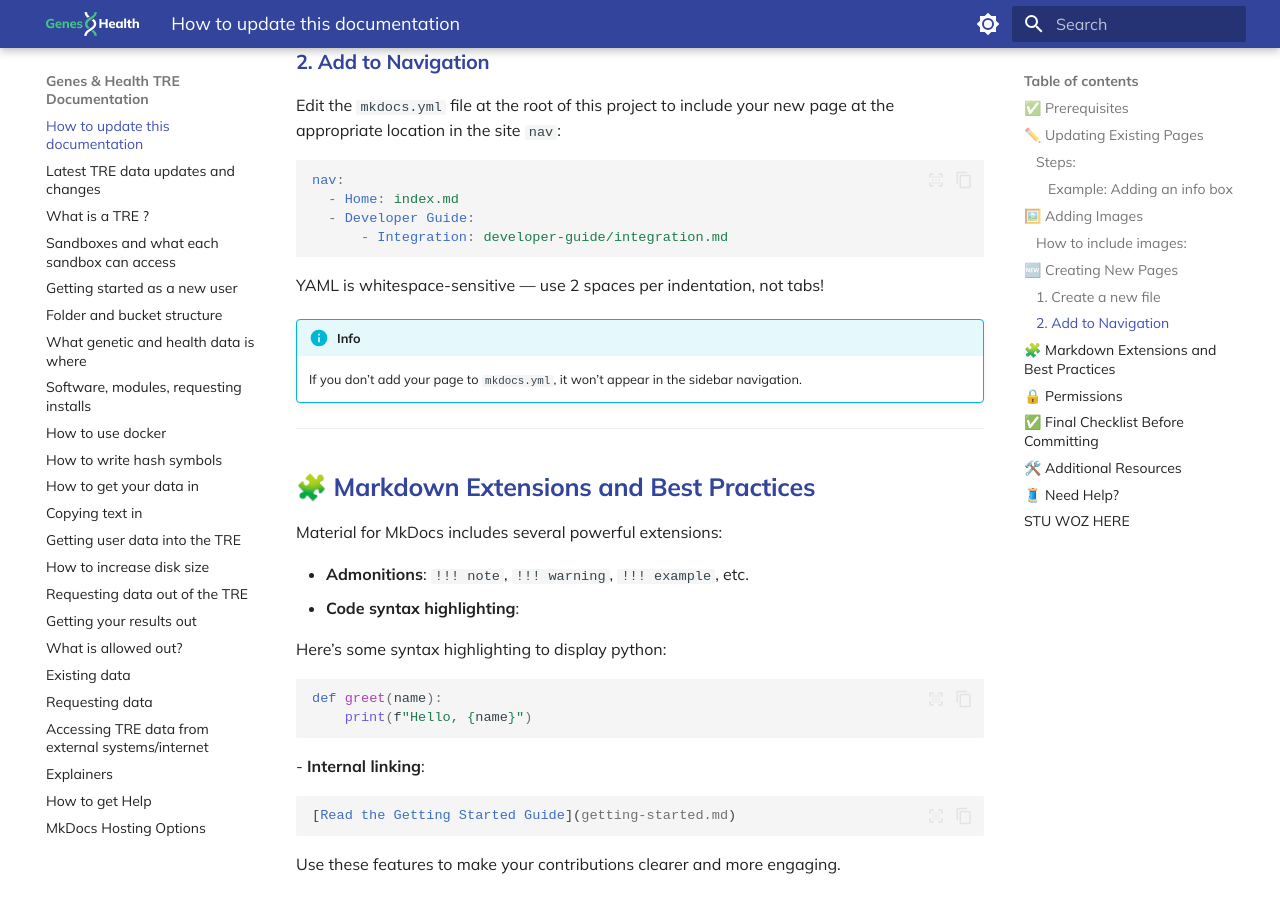
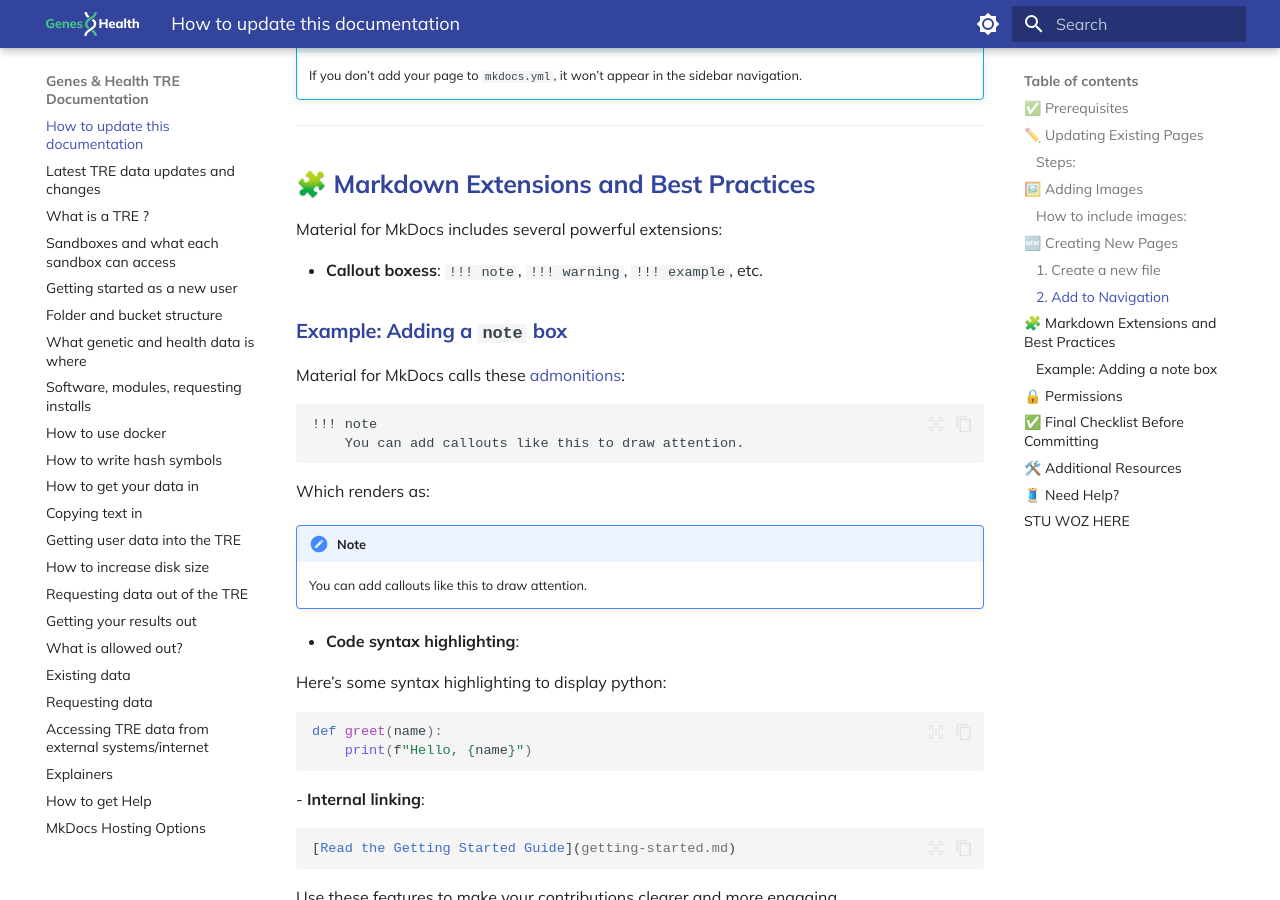
Before and after one commit to genes-and-health/TRE-documentation-v3, an MkDocs documentation site: the page built from docs/how-to-update-this-documentation.md, in a window 1280 px wide and 900 px high, scrolled down 2296 px. Built offline with MkDocs 1.6.1 and Material for MkDocs 9.7.7, drawn with Linux system fonts in a browser that asks for light colours; comment, search, counter and statistics services are not loaded; some of the changed text lies outside the part shown.

Commit message:
Update how-to-update-this-documentation.md
Add callout box explanation

````diff
--- a/docs/how-to-update-this-documentation.md
+++ b/docs/how-to-update-this-documentation.md
@@ -40,19 +40,7 @@ All content lives in Markdown (`.md`) files within the `docs/` directory.
 5. Commit when you're happy with the result.
 -->
 
-#### Example: Adding an info box
 
-Material for MkDocs supports [admonitions](https://squidfunk.github.io/mkdocs-material/reference/admonitions/):
-
-```markdown
-!!! note
-    You can add callouts like this to draw attention.
-```
-
-Which renders as:
-
-!!! note
-    You can add callouts like this to draw attention.
 
 ---
 
@@ -109,7 +97,21 @@ YAML is whitespace-sensitive — use 2 spaces per indentation, not tabs!
 
 Material for MkDocs includes several powerful extensions:
 
-- **Admonitions**: `!!! note`, `!!! warning`, `!!! example`, etc.
+- **Callout boxess**: `!!! note`, `!!! warning`, `!!! example`, etc.
+
+### Example: Adding a `note` box
+
+Material for MkDocs calls these [admonitions](https://squidfunk.github.io/mkdocs-material/reference/admonitions/):
+
+```markdown
+!!! note
+    You can add callouts like this to draw attention.
+```
+
+Which renders as:
+
+!!! note
+    You can add callouts like this to draw attention.
 - **Code syntax highlighting**:
 
 Here’s some syntax highlighting to display python:
````
